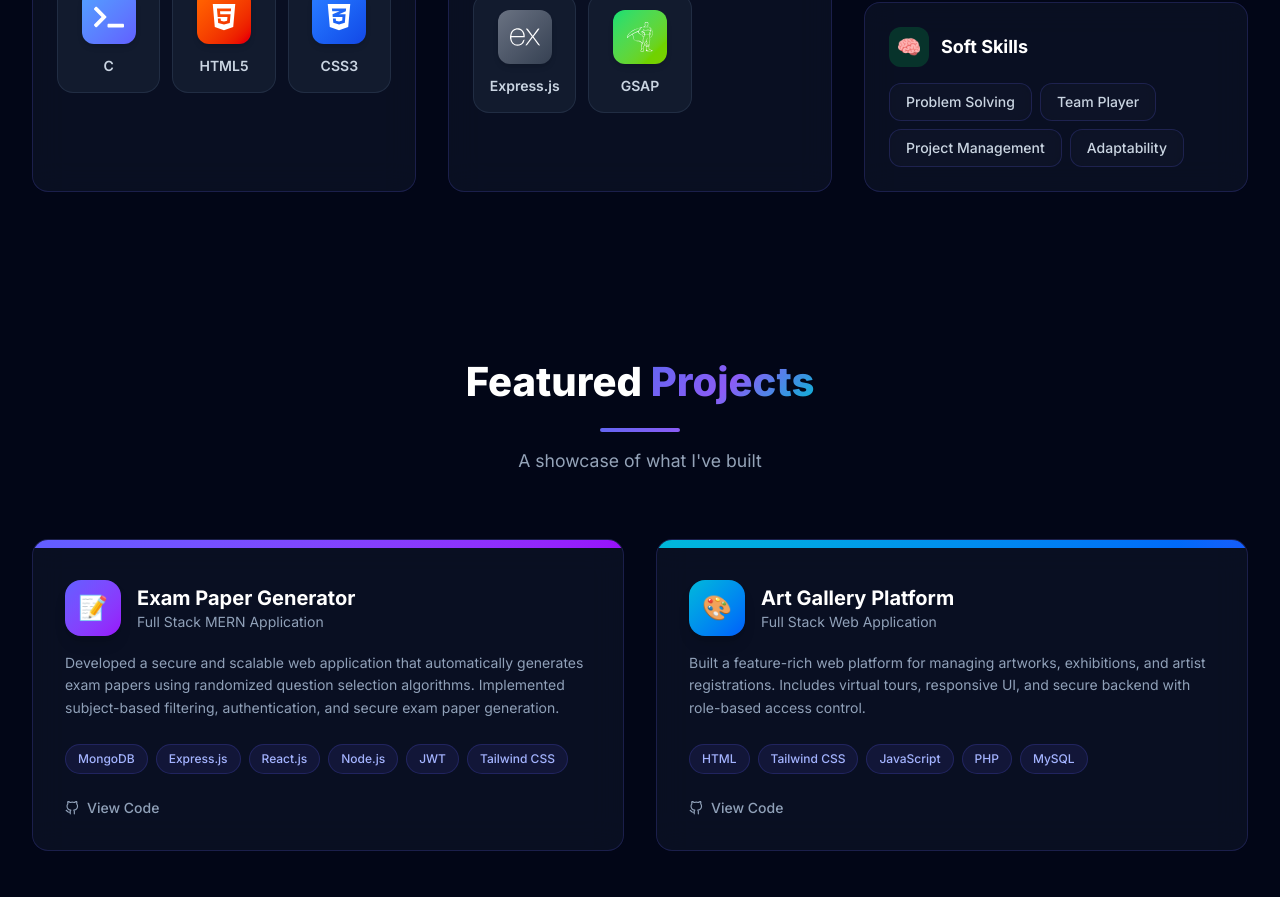
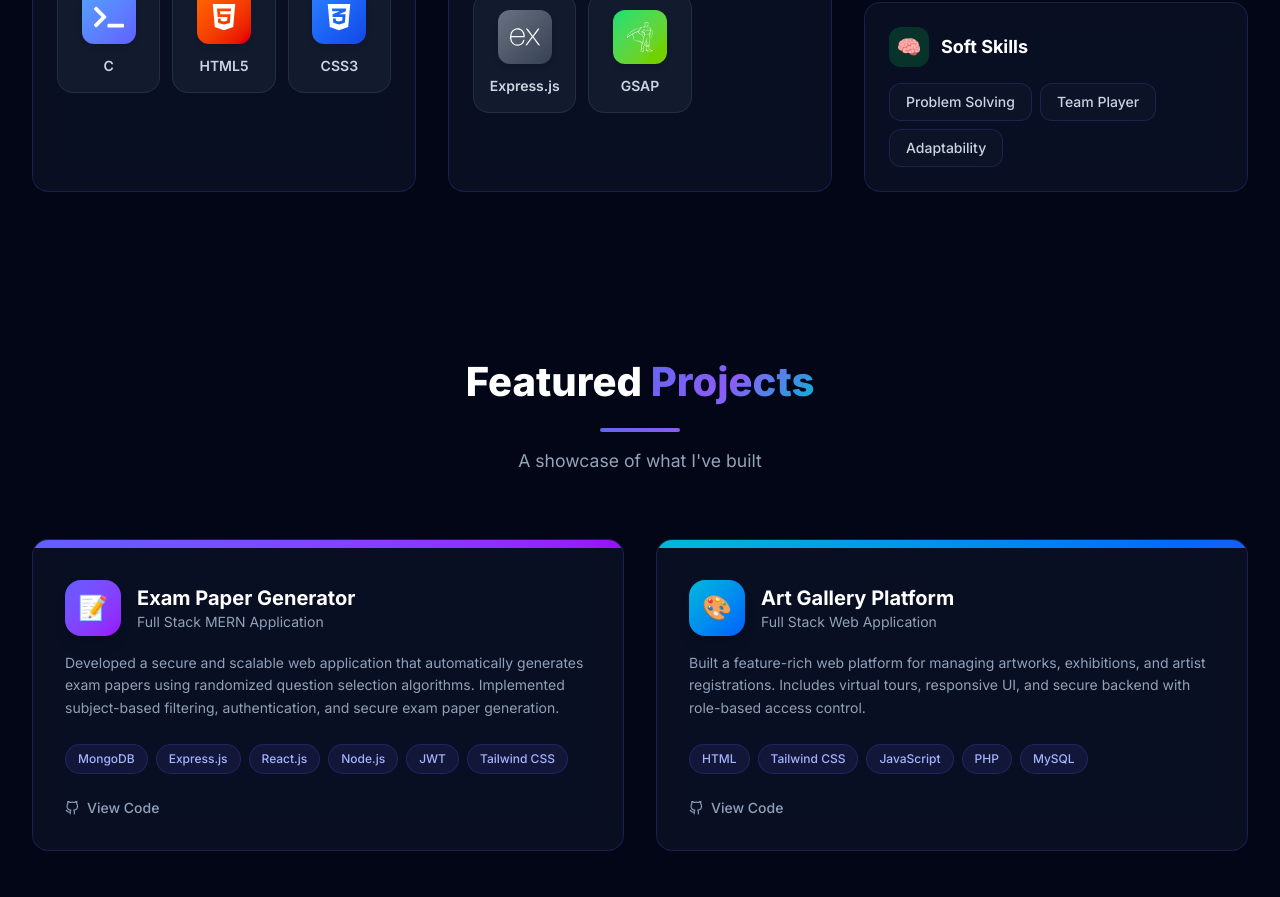
Before and after one commit to Vishal4256/portfolio-vishal, a React (Vite) app: page / in a window 1280 px wide. Shown: the part 2100-2997 px from the top of the page. Built offline with nearby package versions, Linux system fonts and the light colour scheme.

Commit message:
education update

```diff
--- a/src/data/portfolioData.js
+++ b/src/data/portfolioData.js
@@ -34,7 +34,7 @@ export const skills = {
     { name: "MongoDB", color: "from-green-500 to-green-700", icon: "mongodb" },
     { name: "MySQL", color: "from-blue-500 to-cyan-600", icon: "mysql" },
   ],
-  softSkills: ["Problem Solving", "Team Player", "Project Management", "Adaptability"],
+  softSkills: ["Problem Solving", "Team Player","Adaptability"],
 };
 
 export const projects = [
```
